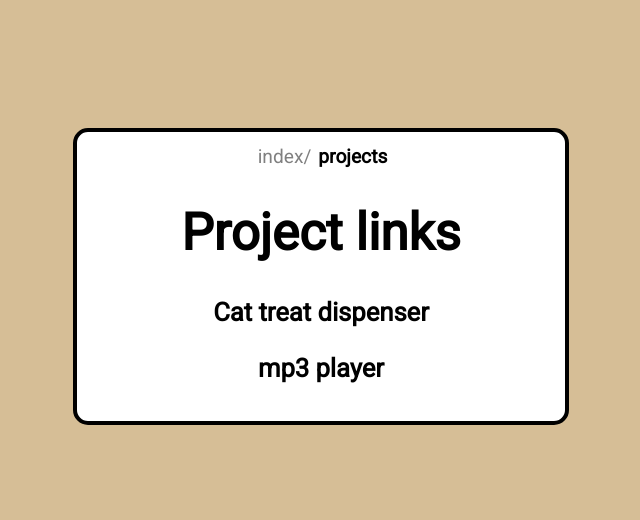
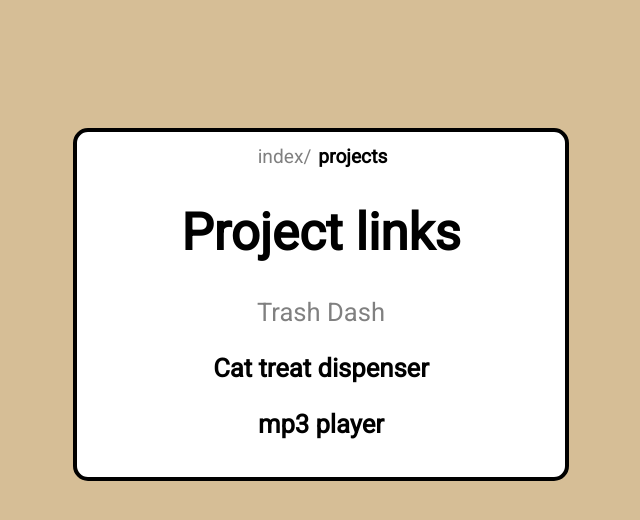
Before and after one commit to sevenbitscience/sevenbitscience.github.io, a Jekyll site: the page projects.html, which Jekyll copies as it is, in a window 1280 px wide. Shown: the top 520 px of the page, without its empty margins (319-959 px from the left). Built offline with Jekyll 4.4.1, drawn with Linux system fonts in a browser that asks for light colours.

Commit message:
add trash dash to projects

```diff
--- a/projects.html
+++ b/projects.html
@@ -12,12 +12,14 @@
         </div>
 
         <h1>Project links</h1>
-        <!--<h2>Web projects</h2>
+        <!--
+	<h2>Web projects</h2>
         <a href="camLight.html">camera light</a>
         <br>
         <b>now with more sliders!</b>
         This isn't good enough to be here.
         -->
+	<a href="https://trashdash.sevenbitscience.com" rel="noopener" target="_blank">Trash Dash</a>
         <h3>Cat treat dispenser</h3>
         <h3>mp3 player</h3>
     </div>
```
